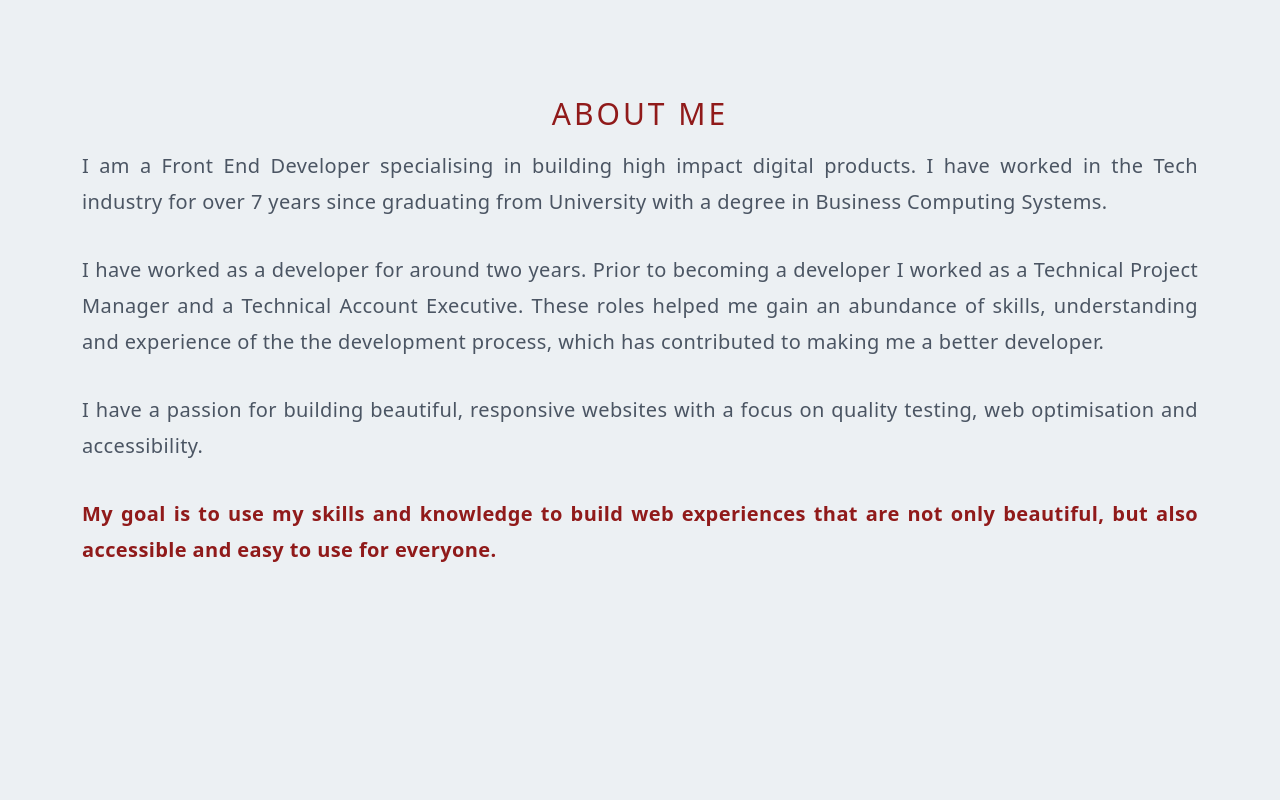
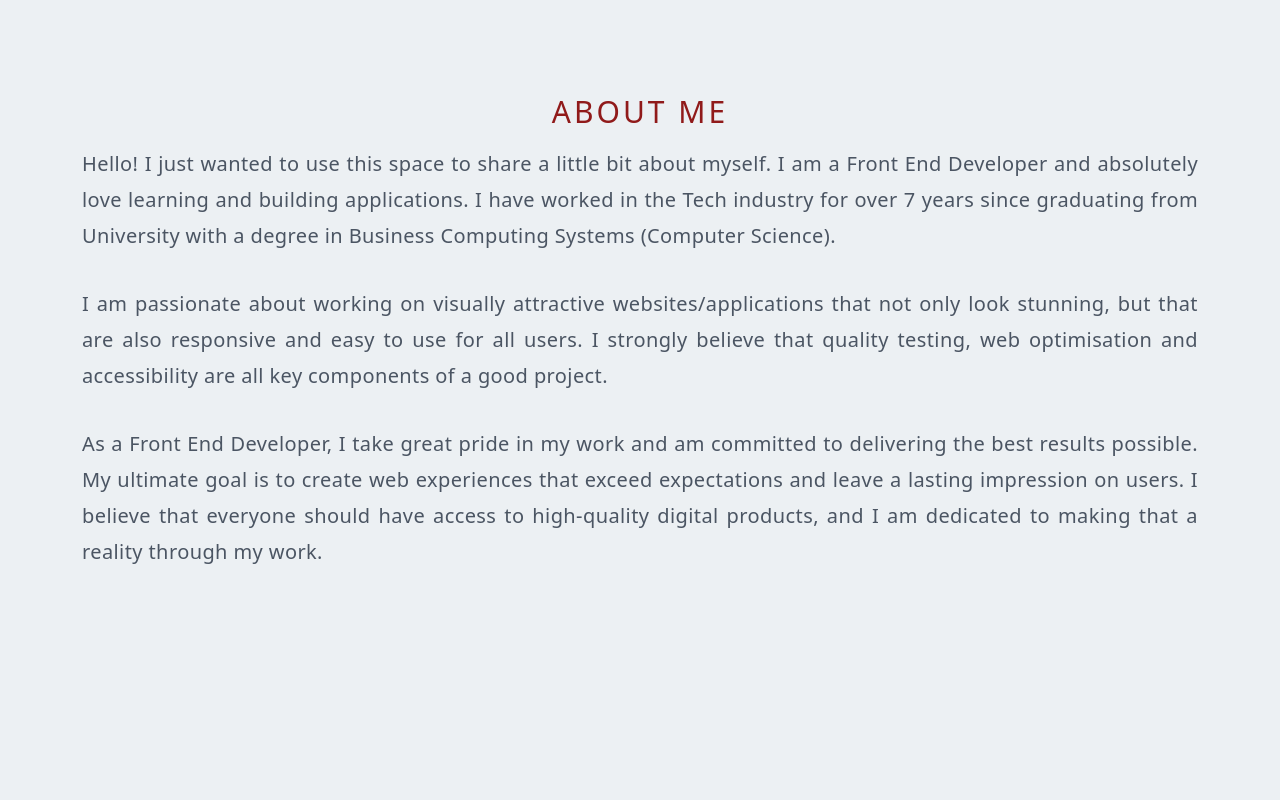
Before and after one commit to lawlawson/portfolio-july, a Next.js app: page / in a window 1280 px wide. Shown: the part 860-1660 px from the top of the page. Built offline with nearby package versions, Linux system fonts and the light colour scheme.

Commit message:
improved about section

```diff
--- a/pages/components/About.jsx
+++ b/pages/components/About.jsx
@@ -9,26 +9,26 @@ const About = () => {
             About Me
           </p>
           <p className='py-4 text-gray-600 max-w-[90%] m-auto text-xl leading-9 text-justify'>
-            I am a Front End Developer specialising in building high impact
-            digital products. I have worked in the Tech industry for over 7
+            Hello! I just wanted to use this space to share a little bit about
+            myself. I am a Front End Developer and absolutely love learning and
+            building applications. I have worked in the Tech industry for over 7
             years since graduating from University with a degree in Business
-            Computing Systems.
+            Computing Systems (Computer Science).
           </p>
           <p className='py-4 text-gray-600 max-w-[90%] m-auto text-xl leading-9 text-justify'>
-            I have worked as a developer for around two years. Prior to becoming
-            a developer I worked as a Technical Project Manager and a Technical
-            Account Executive. These roles helped me gain an abundance of
-            skills, understanding and experience of the the development process,
-            which has contributed to making me a better developer.
+            I am passionate about working on visually attractive
+            websites/applications that not only look stunning, but that are also
+            responsive and easy to use for all users. I strongly believe that
+            quality testing, web optimisation and accessibility are all key
+            components of a good project.
           </p>
           <p className='py-4 text-gray-600 max-w-[90%] m-auto text-xl leading-9 text-justify'>
-            I have a passion for building beautiful, responsive websites with a
-            focus on quality testing, web optimisation and accessibility.
-          </p>
-          <p className='py-4 max-w-[90%] m-auto text-xl leading-9 text-justify text-[#901a1a] font-semibold'>
-            My goal is to use my skills and knowledge to build web experiences
-            that are not only beautiful, but also accessible and easy to use for
-            everyone.
+            As a Front End Developer, I take great pride in my work and am
+            committed to delivering the best results possible. My ultimate goal
+            is to create web experiences that exceed expectations and leave a
+            lasting impression on users. I believe that everyone should have
+            access to high-quality digital products, and I am dedicated to
+            making that a reality through my work.
           </p>
         </div>
       </div>
```
